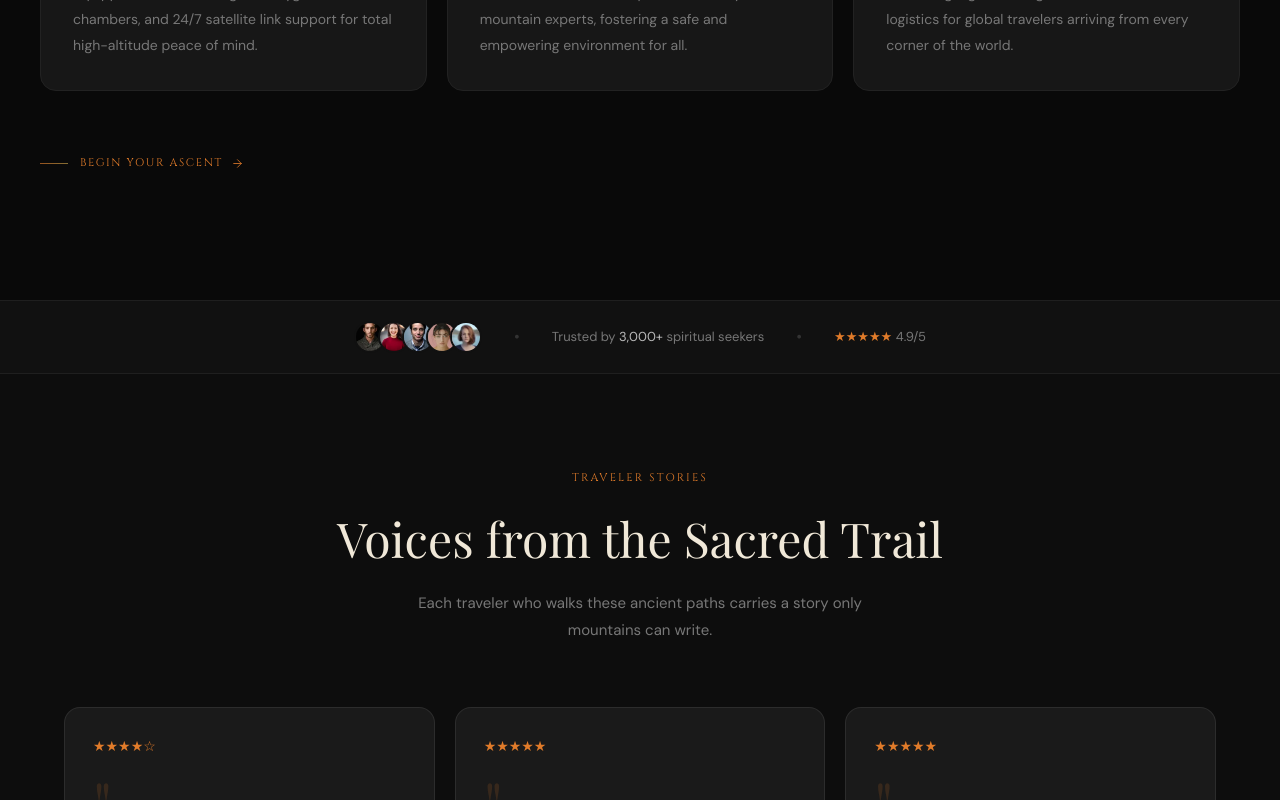
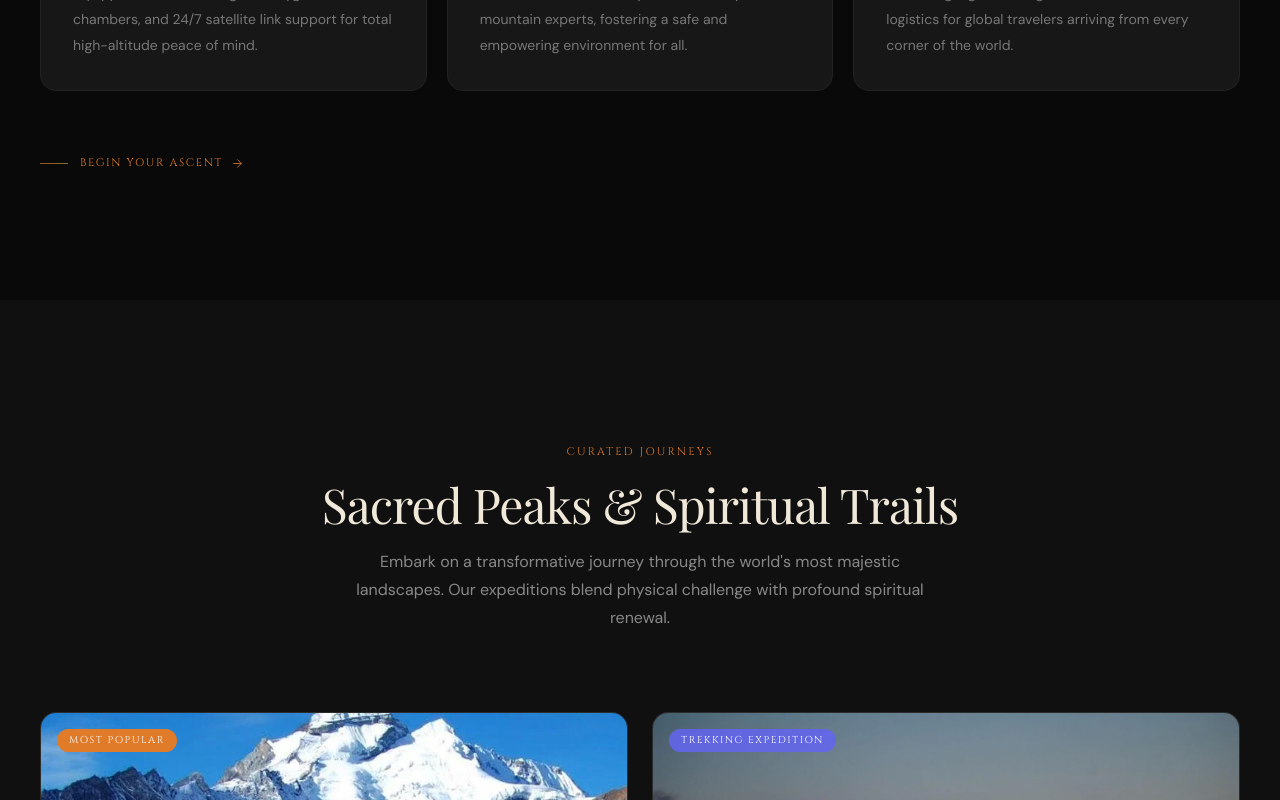
Before and after one commit to bhattpoms0-bit/himalayan-serenity, a React (Vite) app: page / in a window 1280 px wide. Shown: the part 1740-2540 px from the top of the page. Built offline with nearby package versions, Linux system fonts and the light colour scheme; a web font is replaced by a local one.

Commit message:
feat: move testimonials section below packages on homepage

```diff
--- a/src/pages/Home.jsx
+++ b/src/pages/Home.jsx
@@ -29,8 +29,8 @@ export default function Home() {
         <section aria-label="Hero"><Hero /></section>
         <TrustBar />
         <section aria-label="Why Choose Us"><WhyChooseUs /></section>
+        <section id="packages-section" aria-label="Packages"><Packages /></section>
         <section aria-label="Testimonials"><Testimonials /></section>
-        <section id="packages-section" aria-label="Packages"><Packages /></section>
         <SpiritualSection />
         <RouteMap />
         <Transformation />
```
